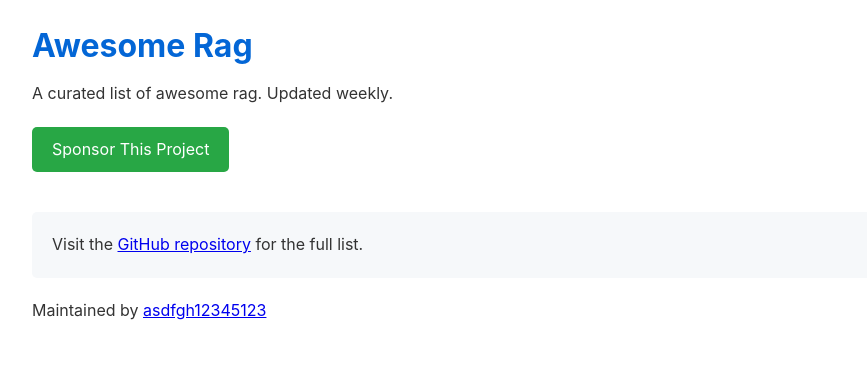
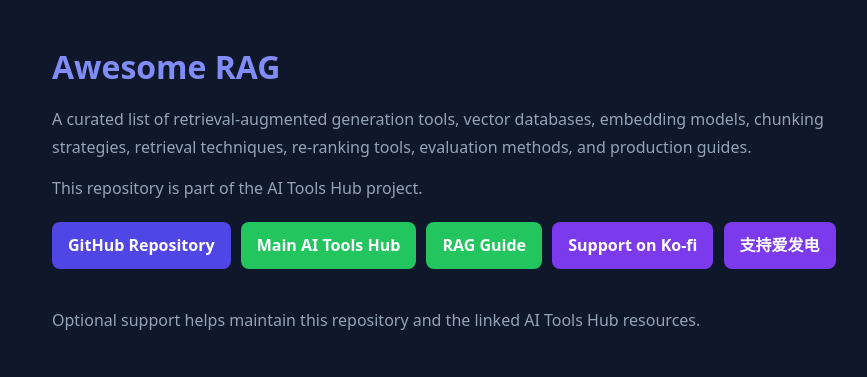
Before and after one commit to asdfgh12345123/awesome-rag, a plain HTML site: page index.html in a window 1280 px wide. Shown: the whole page, without its empty margins (178-1045 px from the left). Drawn offline with Linux system fonts and the light colour scheme.

Commit message:
docs: align RAG repository with AI Tools Hub

```diff
--- a/index.html
+++ b/index.html
@@ -3,30 +3,39 @@
 <head>
     <meta charset="UTF-8">
     <meta name="viewport" content="width=device-width, initial-scale=1.0">
-    <title>Awesome Rag</title>
-    <meta name="description" content="A curated list of awesome rag. Updated weekly.">
-    <meta name="keywords" content="awesome, rag, AI, machine learning, awesome list">
-    <meta property="og:title" content="Awesome Rag">
-    <meta property="og:description" content="A curated list of awesome rag.">
+    <title>Awesome RAG - AI Tools Hub</title>
+    <meta name="description" content="Awesome RAG is a curated list of retrieval-augmented generation tools and resources, connected to AI Tools Hub.">
+    <meta property="og:title" content="Awesome RAG - AI Tools Hub">
+    <meta property="og:description" content="Browse RAG frameworks, vector databases, embedding models, and related resources from the AI Tools Hub project.">
     <meta property="og:type" content="website">
     <style>
+        :root { --bg: #0f172a; --card: #1e293b; --text: #e2e8f0; --muted: #94a3b8; --border: #334155; }
         * { margin: 0; padding: 0; box-sizing: border-box; }
-        body { font-family: -apple-system, BlinkMacSystemFont, 'Segoe UI', sans-serif; line-height: 1.6; color: #333; max-width: 900px; margin: 0 auto; padding: 20px; }
-        h1 { color: #0366d6; margin-bottom: 10px; }
-        .sponsor { background: #28a745; color: white; padding: 10px 20px; border-radius: 5px; text-decoration: none; display: inline-block; margin: 20px 0; }
-        .sponsor:hover { background: #22863a; }
-        .content { background: #f6f8fa; padding: 20px; border-radius: 5px; margin: 20px 0; }
+        body { font-family: system-ui, sans-serif; background: var(--bg); color: var(--text); line-height: 1.7; }
+        a { color: #818cf8; text-decoration: none; }
+        .container { max-width: 860px; margin: 0 auto; padding: 40px 20px; }
+        h1 { color: #818cf8; margin-bottom: 12px; }
+        p { color: var(--muted); margin-bottom: 14px; }
+        .btn { display: inline-block; padding: 10px 16px; border-radius: 8px; font-weight: 600; text-decoration: none; color: white; margin: 6px 6px 6px 0; }
+        .repo { background: #4f46e5; }
+        .site { background: #22c55e; }
+        .support { background: #7c3aed; }
+        footer { margin-top: 32px; color: var(--muted); }
     </style>
 </head>
 <body>
-    <h1>Awesome Rag</h1>
-    <p>A curated list of awesome rag. Updated weekly.</p>
-    <a href="https://github.com/sponsors/asdfgh12345123" class="sponsor">Sponsor This Project</a>
-    <div class="content">
-        <p>Visit the <a href="https://github.com/asdfgh12345123/awesome-rag">GitHub repository</a> for the full list.</p>
+    <div class="container">
+        <h1>Awesome RAG</h1>
+        <p>A curated list of retrieval-augmented generation tools, vector databases, embedding models, chunking strategies, retrieval techniques, re-ranking tools, evaluation methods, and production guides.</p>
+        <p>This repository is part of the AI Tools Hub project.</p>
+        <p>
+            <a class="btn repo" href="https://github.com/asdfgh12345123/awesome-rag" target="_blank" rel="noopener">GitHub Repository</a>
+            <a class="btn site" href="https://asdfgh12345123.github.io/awesome-ai-tools/" target="_blank" rel="noopener">Main AI Tools Hub</a>
+            <a class="btn site" href="https://asdfgh12345123.github.io/awesome-ai-tools/guides/rag-tools-comparison.html" target="_blank" rel="noopener">RAG Guide</a>
+            <a class="btn support" href="https://ko-fi.com/aitoolshub" target="_blank" rel="noopener">Support on Ko-fi</a>
+            <a class="btn support" href="https://ifdian.net/a/aitoolshub" target="_blank" rel="noopener">支持爱发电</a>
+        </p>
+        <footer>Optional support helps maintain this repository and the linked AI Tools Hub resources.</footer>
     </div>
-    <footer>
-        <p>Maintained by <a href="https://github.com/asdfgh12345123">asdfgh12345123</a></p>
-    </footer>
 </body>
 </html>
```
Also changed, not shown: 3 other files.
